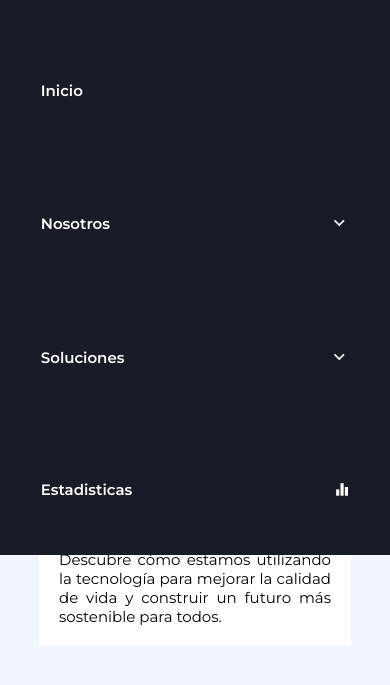
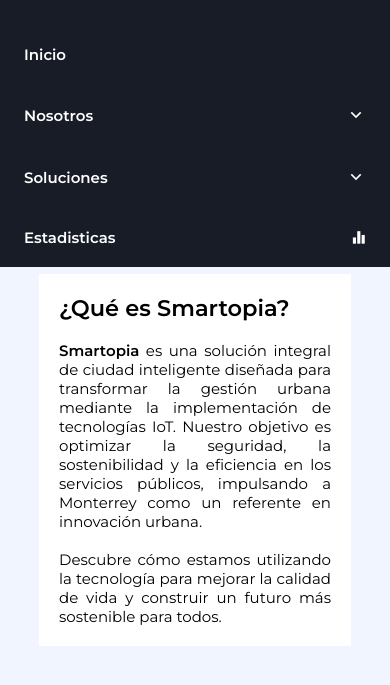
Before and after one commit to ZaragozaIsaac/Smartopia, a plain HTML site: page index.html in a window 390 px wide. Both pictures are taken after a click on the element 350 px from the left and 28 px from the top of the page. Shown: the part 47-732 px from the top of the page. Drawn offline with nearby package versions, Linux system fonts and the light colour scheme.

Commit message:
Mobile Version nav_link

```diff
--- a/resources/css/styles.css
+++ b/resources/css/styles.css
@@ -469,7 +469,9 @@ iframe {
       margin-top: 200px;
     }
 
-
+    .nav__link{
+      padding: 2.5rem 2.5rem;
+    }
 
 
 
@@ -491,7 +493,7 @@ iframe {
     color: var(--white-color);
     background-color: var(--black-color);
     font-weight: var(--font-semi-bold);
-    padding: 3.5rem 2.55rem;
+    padding: 1.25rem 1.5rem;
     display: flex;
     justify-content: space-between;
     align-items: center;
```
